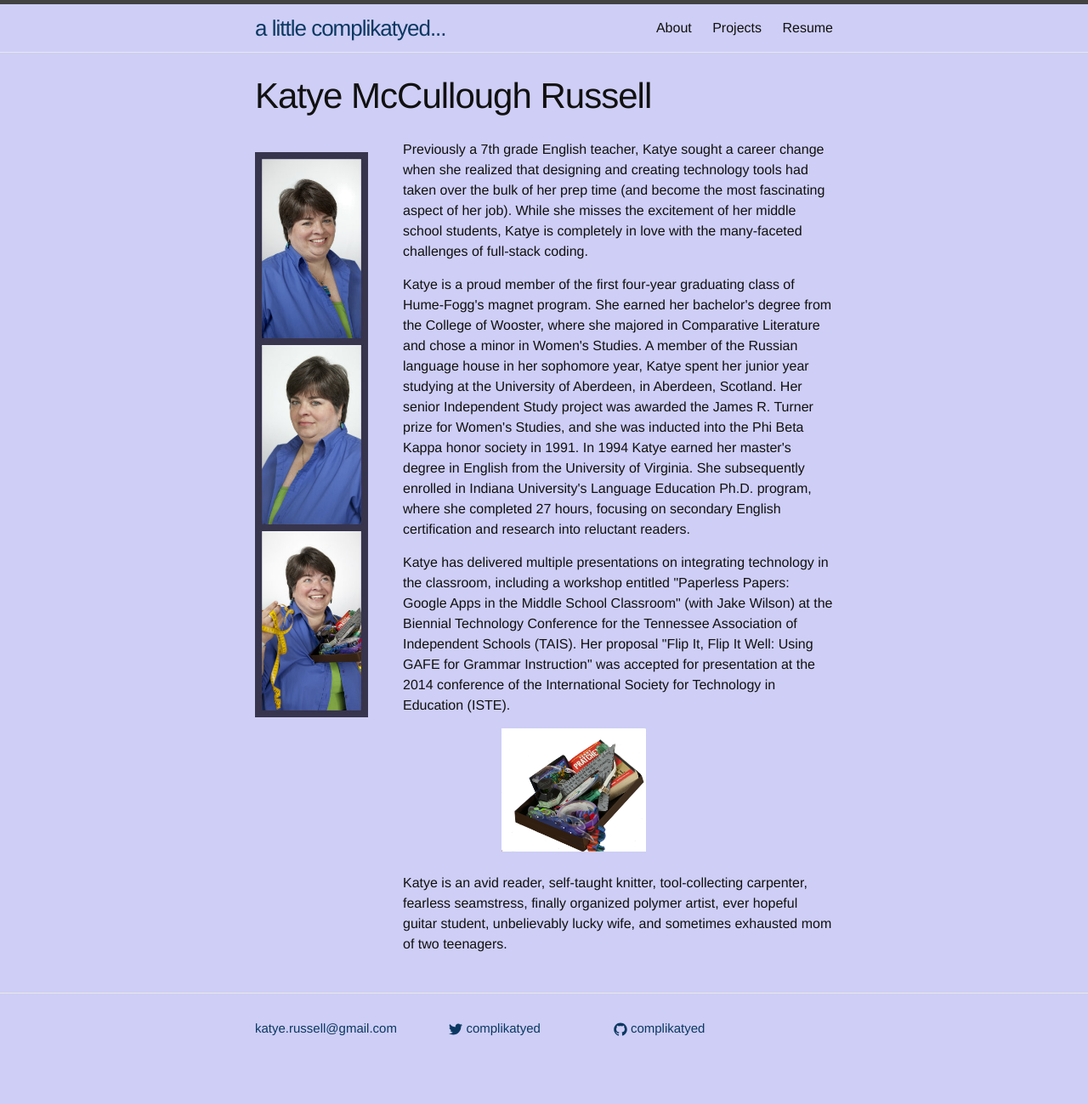
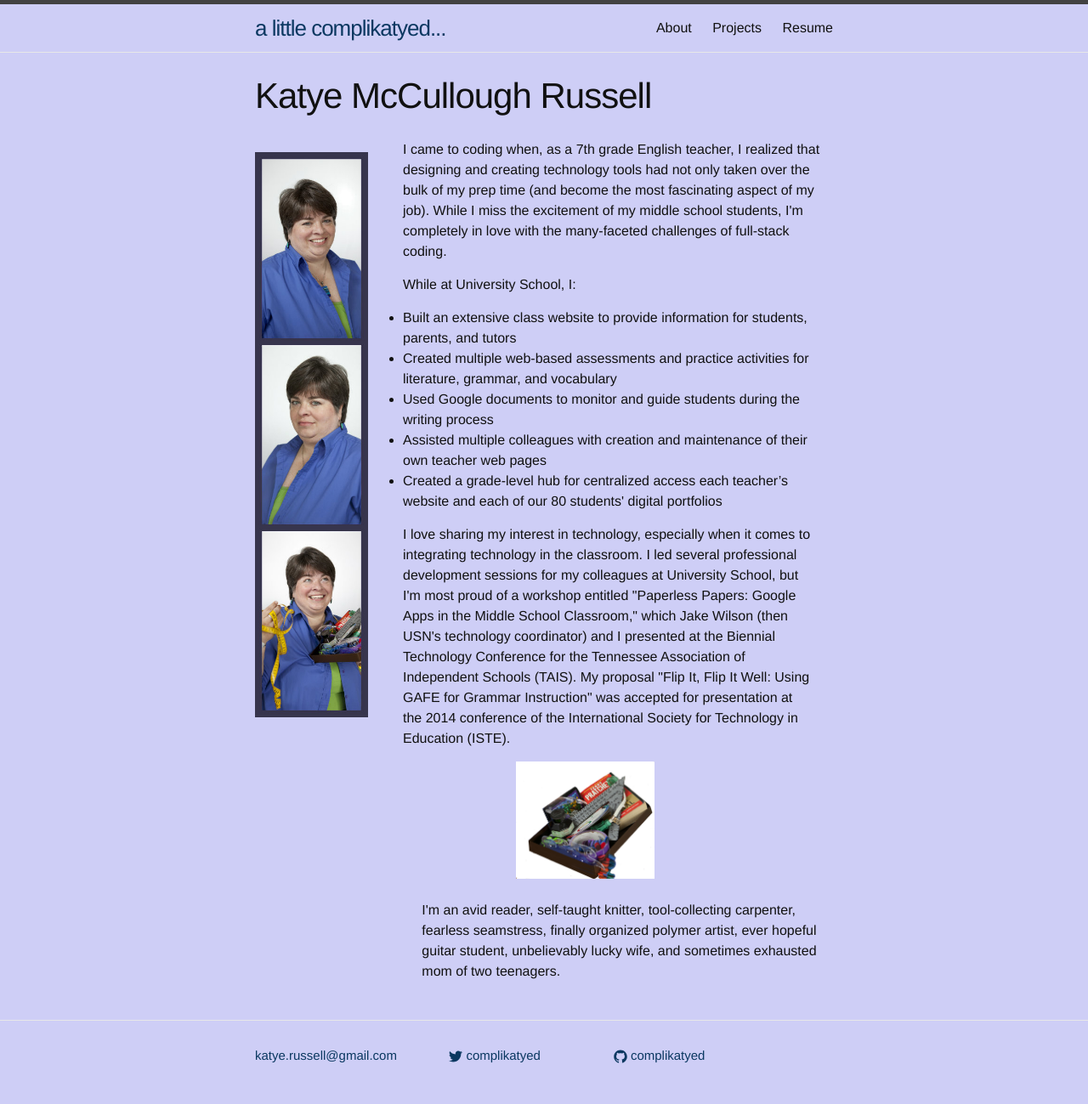
Before and after one commit to complikatyed/complikatyed-portfolio, a Jekyll site: the page built from about.html, in a window 1280 px wide. Shown: the whole page at 85% size. Built offline with Jekyll 4.4.1, drawn with Linux system fonts in a browser that asks for light colours; before the commit the page ends 1266 px from its top, so only the background shows below that.

Commit message:
Add updated resume and about page.

```diff
--- a/about.html
+++ b/about.html
@@ -10,15 +10,21 @@
     <img  src="../assets/kmrtrio.jpg">
   </span>
 
-  <p class="about_big_container">Previously a 7th grade English teacher, Katye sought a career change when she realized that designing and creating technology tools had taken over the bulk of her prep time (and become the most fascinating aspect of her job).  While she misses the excitement of her middle school students, Katye is completely in love with the many-faceted challenges of full-stack coding.</p>
+  <p class="about_big_container">I came to coding when, as a 7th grade English teacher, I realized that designing and creating technology tools had not only taken over the bulk of my prep time (and become the most fascinating aspect of my job).  While I miss the excitement of my middle school students, I'm completely in love with the many-faceted challenges of full-stack coding.</p>
 
-  <p class="about_big_container">Katye is a proud member of the first four-year graduating class of Hume-Fogg's magnet program.  She earned her bachelor's degree from the College of Wooster, where she majored in Comparative Literature and chose a minor in Women's Studies.  A member of the Russian language house in her sophomore year, Katye spent her junior year studying at the University of Aberdeen, in Aberdeen, Scotland.  Her senior Independent Study project was awarded the James R. Turner prize for Women's Studies, and she was inducted into the Phi Beta Kappa honor society in 1991.  In 1994 Katye earned her master's degree in English from the University of Virginia.  She subsequently enrolled in Indiana University's Language Education Ph.D. program, where she completed 27 hours, focusing on secondary English certification and research into reluctant readers.</p>
+  <p class="about_big_container">While at University School, I:
+    <ul>
+      <li>Built an extensive class website to provide information for students, parents, and tutors</li>
+      <li>Created multiple web-based assessments and practice activities for literature, grammar, and vocabulary</li>
+      <li>Used Google documents to monitor and guide students during the writing process</li>
+      <li>Assisted multiple colleagues with creation and maintenance of their own teacher web pages</li>
+      <li>Created a grade-level hub for centralized access each teacher’s website and each of our 80 students' digital portfolios</li>
+  </p>
 
-  <p class="about_big_container">Katye has delivered multiple presentations on integrating technology in the classroom, including a workshop entitled "Paperless Papers: Google Apps in the Middle School Classroom" (with Jake Wilson) at the Biennial Technology Conference for the Tennessee Association of Independent Schools (TAIS).  Her proposal "Flip It, Flip It Well:  Using GAFE for Grammar Instruction" was accepted for presentation at the 2014 conference of the International Society for Technology in Education (ISTE).</p>
+  <p class="about_big_container">I love sharing my interest in technology, especially when it comes to integrating technology in the classroom.  I led several professional development sessions for my colleagues at University School, but I'm most proud of a workshop entitled "Paperless Papers: Google Apps in the Middle School Classroom," which Jake Wilson (then USN's technology coordinator) and I presented at the Biennial Technology Conference for the Tennessee Association of Independent Schools (TAIS).  My proposal "Flip It, Flip It Well: Using GAFE for Grammar Instruction" was accepted for presentation at the 2014 conference of the International Society for Technology in Education (ISTE).</p>
 
   <p><img class="tiny about_big_container_center" src="../assets/boxofme.jpg"></p>
 
   &nbsp;
 
-
-  <p class="about_huge_container">Katye is an avid reader, self-taught knitter, tool-collecting carpenter, fearless seamstress, finally organized polymer artist, ever hopeful guitar student, unbelievably lucky wife, and sometimes exhausted mom of two teenagers.</p>
+  <p class="about_huge_container">I'm an avid reader, self-taught knitter, tool-collecting carpenter, fearless seamstress, finally organized polymer artist, ever hopeful guitar student, unbelievably lucky wife, and sometimes exhausted mom of two teenagers.</p>
```
Also changed, not shown: 1 other file.
